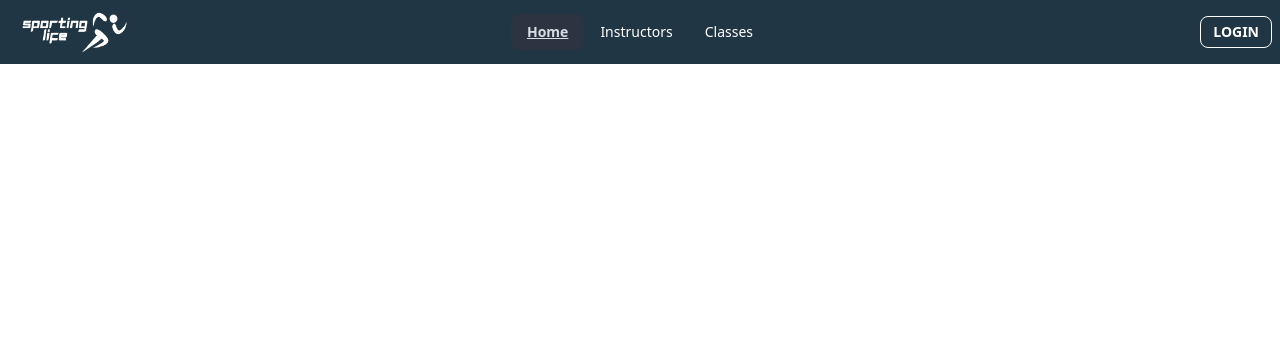
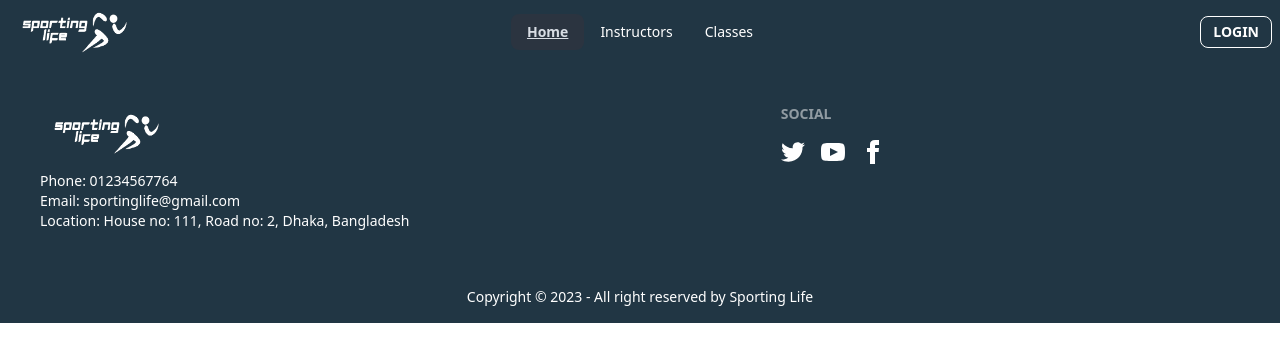
Before and after one commit to nrsabit/sporting-life-client, a React (Vite) app: page / in a window 1280 px wide. Shown: the top 362 px of the page. Built offline with nearby package versions, Linux system fonts and the light colour scheme; no server answers.

Commit message:
footer added

```diff
--- a/src/components/Shared/Footer/Footer.jsx
+++ b/src/components/Shared/Footer/Footer.jsx
@@ -1,11 +1,65 @@
-import React from 'react';
+import React from "react";
 
 const Footer = () => {
-    return (
+  return (
+    <div className="w-full bg-[#213644]">
+      <footer className="footer p-10 text-white max-w-7xl mx-auto">
         <div>
-
+          <img className="w-36" src="/logo-transparent.png" alt="" />
+          <p>
+            Phone: 01234567764
+            <br />
+            Email: sportinglife@gmail.com
+            <br />
+            Location: House no: 111, Road no: 2, Dhaka, Bangladesh
+          </p>
         </div>
-    );
+        <div>
+          <span className="footer-title">Social</span>
+          <div className="grid grid-flow-col gap-4">
+            <a>
+              <svg
+                xmlns="http://www.w3.org/2000/svg"
+                width="24"
+                height="24"
+                viewBox="0 0 24 24"
+                className="fill-current"
+              >
+                <path d="M24 4.557c-.883.392-1.832.656-2.828.775 1.017-.609 1.798-1.574 2.165-2.724-.951.564-2.005.974-3.127 1.195-.897-.957-2.178-1.555-3.594-1.555-3.179 0-5.515 2.966-4.797 6.045-4.091-.205-7.719-2.165-10.148-5.144-1.29 2.213-.669 5.108 1.523 6.574-.806-.026-1.566-.247-2.229-.616-.054 2.281 1.581 4.415 3.949 4.89-.693.188-1.452.232-2.224.084.626 1.956 2.444 3.379 4.6 3.419-2.07 1.623-4.678 2.348-7.29 2.04 2.179 1.397 4.768 2.212 7.548 2.212 9.142 0 14.307-7.721 13.995-14.646.962-.695 1.797-1.562 2.457-2.549z"></path>
+              </svg>
+            </a>
+            <a>
+              <svg
+                xmlns="http://www.w3.org/2000/svg"
+                width="24"
+                height="24"
+                viewBox="0 0 24 24"
+                className="fill-current"
+              >
+                <path d="M19.615 3.184c-3.604-.246-11.631-.245-15.23 0-3.897.266-4.356 2.62-4.385 8.816.029 6.185.484 8.549 4.385 8.816 3.6.245 11.626.246 15.23 0 3.897-.266 4.356-2.62 4.385-8.816-.029-6.185-.484-8.549-4.385-8.816zm-10.615 12.816v-8l8 3.993-8 4.007z"></path>
+              </svg>
+            </a>
+            <a>
+              <svg
+                xmlns="http://www.w3.org/2000/svg"
+                width="24"
+                height="24"
+                viewBox="0 0 24 24"
+                className="fill-current"
+              >
+                <path d="M9 8h-3v4h3v12h5v-12h3.642l.358-4h-4v-1.667c0-.955.192-1.333 1.115-1.333h2.885v-5h-3.808c-3.596 0-5.192 1.583-5.192 4.615v3.385z"></path>
+              </svg>
+            </a>
+          </div>
+        </div>
+      </footer>
+      <footer className="footer footer-center p-4 bg-[#213644] text-white">
+        <div>
+          <p>Copyright © 2023 - All right reserved by Sporting Life</p>
+        </div>
+      </footer>
+    </div>
+  );
 };
 
 export default Footer;
```
